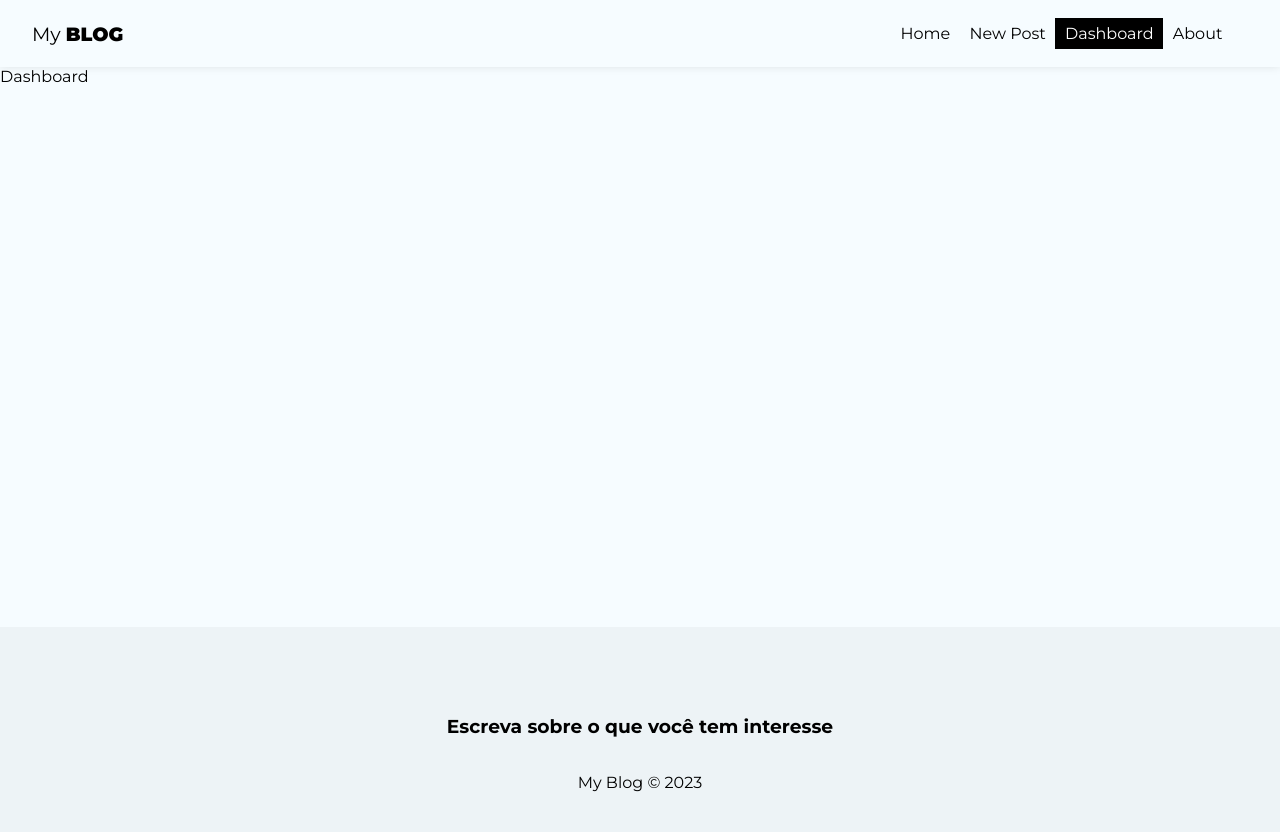
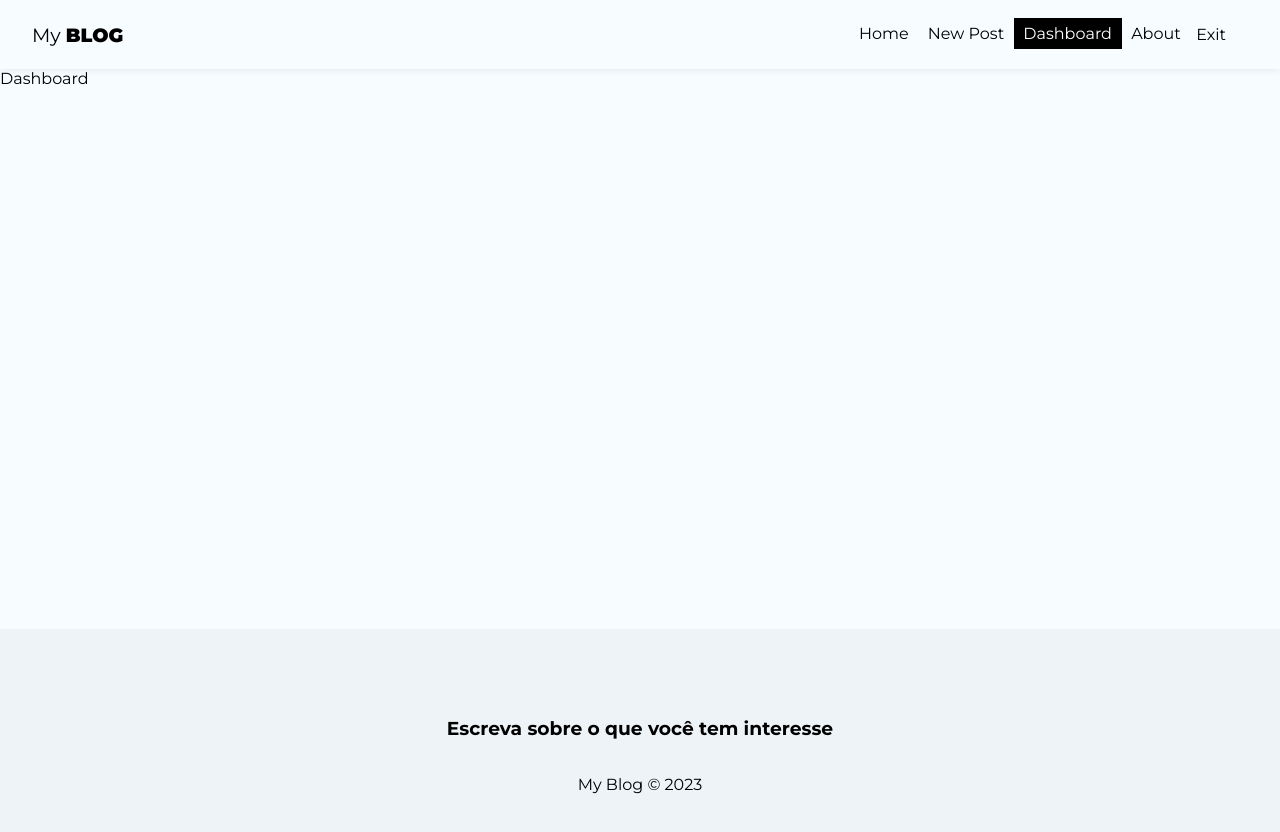
Before and after one commit to Deennys/MyBlog, a React (Create React App) app: page /dashboard in a window 1280 px wide. Shown: the top 832 px of the page. Built offline with nearby package versions, Linux system fonts and the light colour scheme; no server answers; sample sign-in values are in the browser's storage.

Commit message:
add logout function

```diff
--- a/src/components/Navbar/Navbar.jsx
+++ b/src/components/Navbar/Navbar.jsx
@@ -5,6 +5,7 @@ import styles from "./Navbar.module.css";
 
 export default function Navbar() {
     const { user } = useAuthValue();
+    const { logout } = UseAuthentication();
 
 
     return (
@@ -37,20 +38,14 @@ export default function Navbar() {
                         </>
                     )
                 }
-                {!user && (
-                    <>
-                        <li>
-                            <NavLink to="/login" className={({ isActive }) => (isActive ? styles.active : '')}>Login</NavLink>
-                        </li>
-                        <li>
-                            <NavLink to="/register" className={({ isActive }) => (isActive ? styles.active : '')}>Register</NavLink>
-                        </li>
-                    </>
-                )
-                }
                 <li>
                     <NavLink to="/about" className={({ isActive }) => (isActive ? styles.active : '')}>About</NavLink>
                 </li>
+                {user && (
+                    <li>
+                        <button onClick={logout}>Exit</button>
+                    </li>
+                )}
             </ul>
         </nav>
     )
--- a/src/hooks/useAuthentication.js
+++ b/src/hooks/useAuthentication.js
@@ -64,6 +64,12 @@ export function UseAuthentication() {
 
     };
 
+    function logout() {
+        checkIfIsCancelled()
+
+        signOut(auth)
+    };
+
     useEffect(() => {
         return () => setCancelled(true);
     }, [])
@@ -72,7 +78,8 @@ export function UseAuthentication() {
         auth,
         createUser,
         error,
-        loading
+        loading,
+        logout
     };
 
 }
--- a/src/pages/Dashboard/Dashboard.jsx
+++ b/src/pages/Dashboard/Dashboard.jsx
@@ -1,4 +1,4 @@
-import style from './Dashboard.module.css';
+import styles from './Dashboard.module.css';
 
 export default function Dashboard() {
   return (
```
